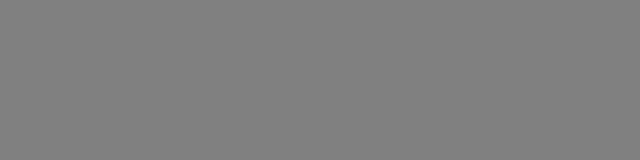
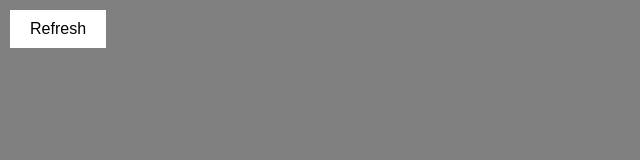
Before and after one commit to cjfjones/posturitesocialgraph, a plain HTML site: page index.html in a window 1280 px wide. Shown: the whole page, without its empty margins (0-640 px from the left). Drawn offline with nearby package versions, Linux system fonts and the light colour scheme.

Commit message:
Add refresh button with styling and reload functionality
Added a new button with ID `refreshButton` to the HTML, styled it using CSS for specific positioning and appearance, and implemented a JavaScript function `refreshPage` to reload the page when the button is clicked.

```diff
--- a/index.html
+++ b/index.html
@@ -58,10 +58,26 @@
             }
         }
 
+        #refreshButton {
+            position: absolute;
+            top: 10px;
+            left: 10px;
+            padding: 10px 20px;
+            font-size: 16px;
+            background-color: white;
+            border: none;
+            cursor: pointer;
+        }
     </style>
 </head>
 <body>
+    <button id="refreshButton" onclick="refreshPage()">Refresh</button>
     <svg></svg>
     <script src="script.js"></script>
+    <script>
+        function refreshPage() {
+            location.reload();
+        }
+    </script>
 </body>
 </html>
```
